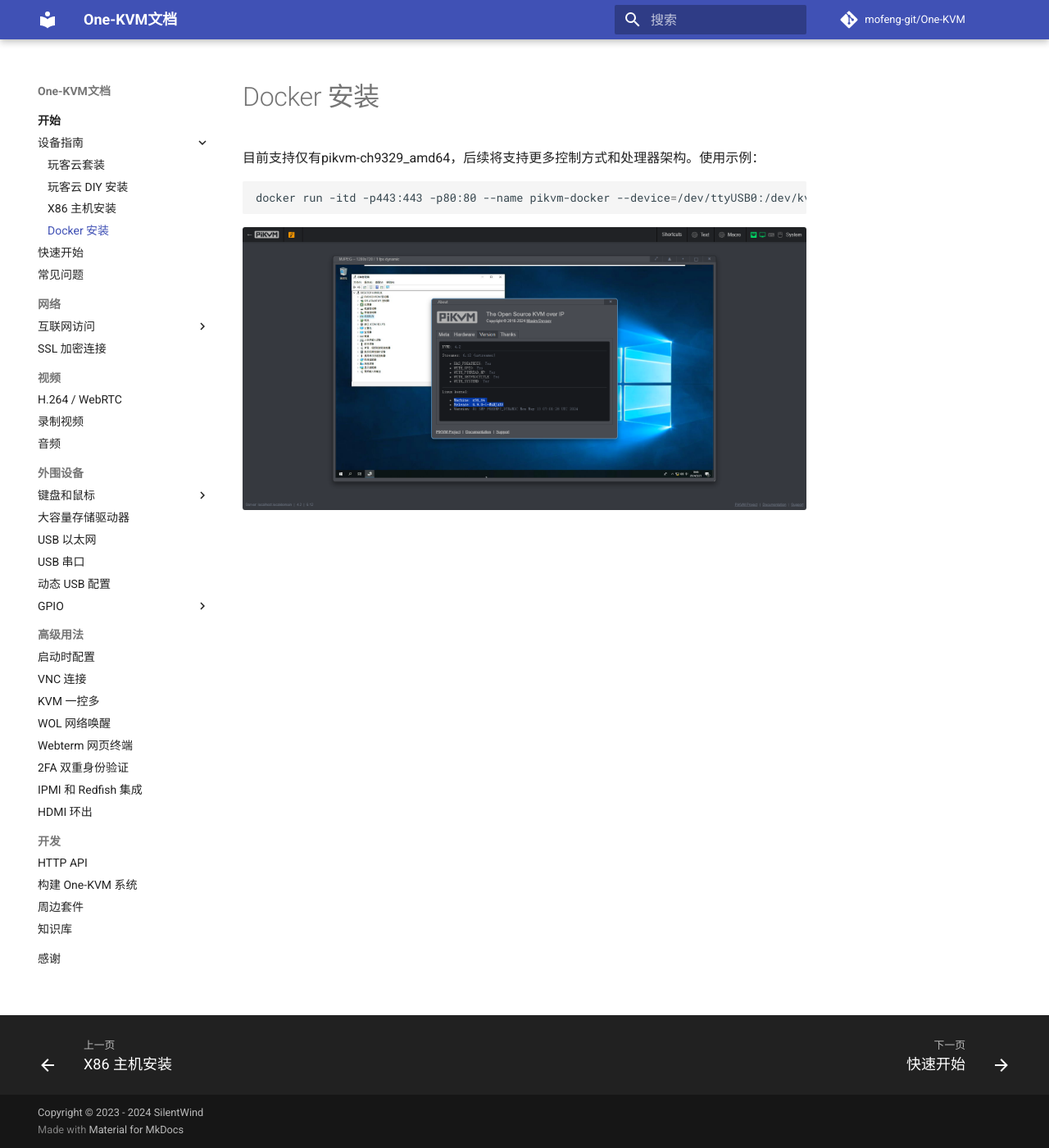
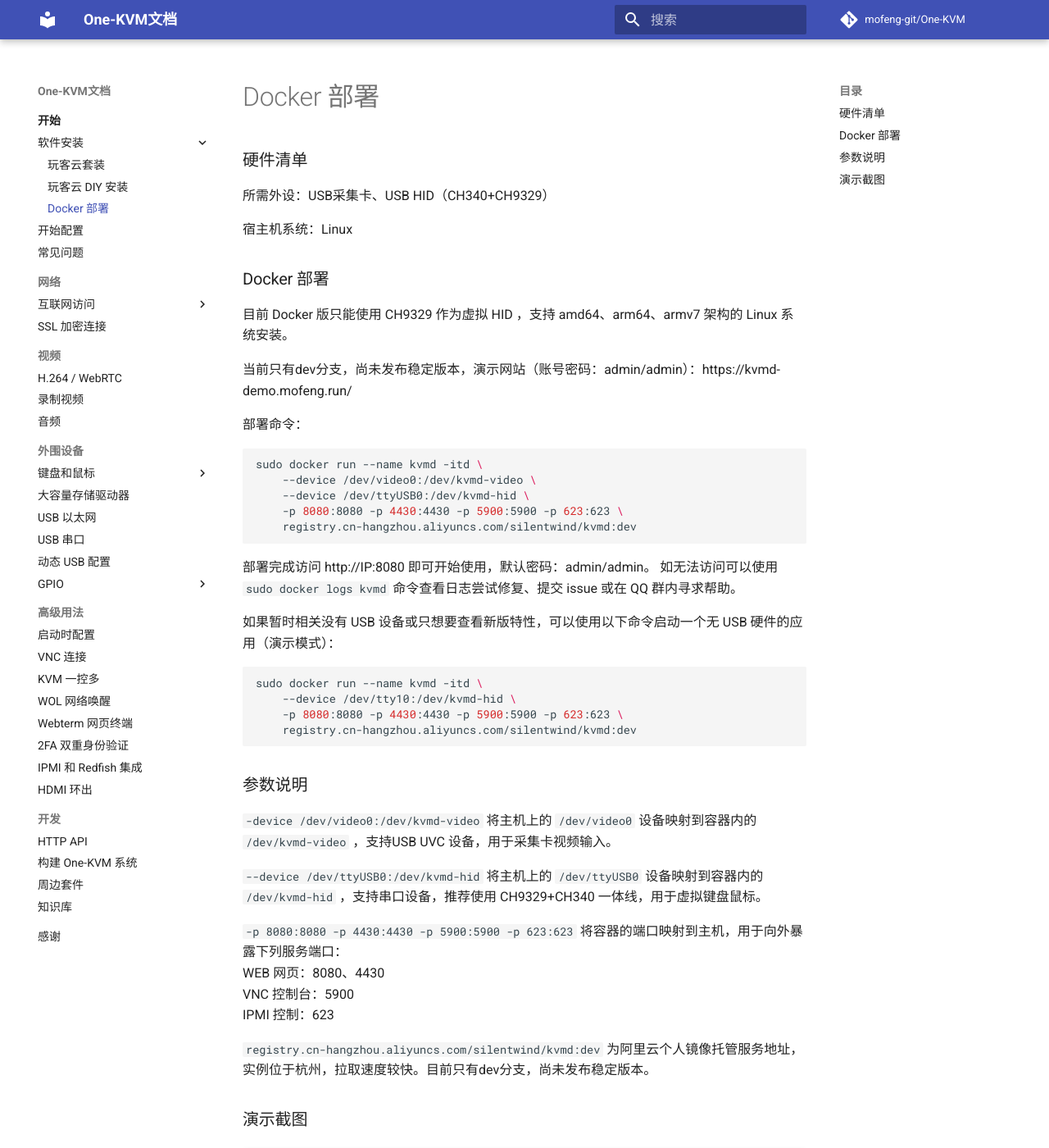
Before and after one commit to mofeng-git/One-KVM_WEB, an MkDocs documentation site: the page built from docs/docker_install.md, in a window 1280 px wide and 1400 px high. Shown: the whole window at 82% size. Built offline with MkDocs 1.6.1 and Material for MkDocs 9.7.7, drawn with Linux system fonts in a browser that asks for light colours; comment, search, counter and statistics services are not loaded; some of the changed text lies outside the part shown.

Commit message:
更新 Docker 部署文档

````diff
--- a/docs/docker_install.md
+++ b/docs/docker_install.md
@@ -1,7 +1,56 @@
-目前支持仅有pikvm-ch9329_amd64，后续将支持更多控制方式和处理器架构。使用示例：
+### 硬件清单
 
-```Bash
-docker run -itd -p443:443 -p80:80 --name pikvm-docker --device=/dev/ttyUSB0:/dev/kvmd-hid --device=/dev/video0:/dev/kvmd-video pikvm-ch9329:0.61
+所需外设：USB采集卡、USB HID（CH340+CH9329）
+
+宿主机系统：Linux
+
+### Docker 部署
+
+目前 Docker 版只能使用 CH9329 作为虚拟 HID ，支持 amd64、arm64、armv7 架构的 Linux 系统安装。
+
+当前只有dev分支，尚未发布稳定版本，演示网站（账号密码：admin/admin）：https://kvmd-demo.mofeng.run/
+
+部署命令：
+```bash
+sudo docker run --name kvmd -itd \
+    --device /dev/video0:/dev/kvmd-video \
+    --device /dev/ttyUSB0:/dev/kvmd-hid \
+    -p 8080:8080 -p 4430:4430 -p 5900:5900 -p 623:623 \
+    registry.cn-hangzhou.aliyuncs.com/silentwind/kvmd:dev
 ```
 
-![img](./img/1717950439628-1.png)
+部署完成访问 http://IP:8080 即可开始使用，默认密码：admin/admin。
+如无法访问可以使用 `sudo docker logs kvmd` 命令查看日志尝试修复、提交 issue 或在 QQ 群内寻求帮助。
+
+如果暂时相关没有 USB 设备或只想要查看新版特性，可以使用以下命令启动一个无 USB 硬件的应用（演示模式）：
+```bash
+sudo docker run --name kvmd -itd \
+    --device /dev/tty10:/dev/kvmd-hid \
+    -p 8080:8080 -p 4430:4430 -p 5900:5900 -p 623:623 \
+    registry.cn-hangzhou.aliyuncs.com/silentwind/kvmd:dev
+```
+
+### 参数说明
+`-device /dev/video0:/dev/kvmd-video` 将主机上的 `/dev/video0` 设备映射到容器内的 `/dev/kvmd-video` ，支持USB UVC 设备，用于采集卡视频输入。
+
+`--device /dev/ttyUSB0:/dev/kvmd-hid` 将主机上的 `/dev/ttyUSB0` 设备映射到容器内的 `/dev/kvmd-hid` ，支持串口设备，推荐使用 CH9329+CH340 一体线，用于虚拟键盘鼠标。
+
+`-p 8080:8080 -p 4430:4430 -p 5900:5900 -p 623:623` 将容器的端口映射到主机，用于向外暴露下列服务端口：<br>
+ WEB 网页：8080、4430<br>
+ VNC 控制台：5900<br>
+ IPMI 控制：623
+
+`registry.cn-hangzhou.aliyuncs.com/silentwind/kvmd:dev` 为阿里云个人镜像托管服务地址，实例位于杭州，拉取速度较快。目前只有dev分支，尚未发布稳定版本。
+
+### 演示截图
+
+???+ note
+    演示网站运行在云服务器上，实际效果因软硬件配置而异。
+
+    演示网站：[https://kvmd-demo.mofeng.run](https://kvmd-demo.mofeng.run)<br>
+    账号/密码：admin/admin
+
+
+![image-20240906193341839](./img/image-20240906193341839.png)
+
+![image-20240906193401576](./img/image-20240906193401576.png)
--- a/docs/x86_install.md
+++ /dev/null
@@ -1,36 +0,0 @@
-最初仅在 Arch 系 Linux 系统上做安装教程，因为这非常简单，只需要处理几个依赖项即可。后续发现  Arch 系 Linux 系统不适合做服务器系统，便基于 srepac/kvmd-armbian 项目的安装脚本对本项目进行了重构，使之能够在 Armbian Jammy 和 Ubuntu Jmamy 系统上进行 PiKVM 的安装。
-
-### 硬件清单
-
-所需硬件：X86主机、USB采集卡、USB HID（CH340+CH9329）
-
-宿主机系统：Ubuntu Jammy
-
-![屏幕截图 2024-05-22 132823](./img/屏幕截图 2024-05-22 132823.png)
-
-### 安装
-
-一键脚本，适用于Ubuntu Jammy系统。演示站即使用此脚本安装。
-
-```Bash
-git clone --depth=1 https://github.com/mofeng-git/One-KVM.git
-cd One-KVM
-sudo bash install-x86.sh
-#第一阶段安装完成需要重启，再进行第二阶段安装
-sudo bash install-x86.sh
-
-#可选功能：H.264 视频编码
-sudo bash kvmd_h264_install.sh
-```
-
-![PixPin_2024-06-22_23-34-45](./img/PixPin_2024-06-22_23-34-45.png)
-
-### 实机演示
-
-!!! note
-    运行在云服务器上，实际效果因软硬件配置而异。
-
-演示网站：[PiKVM X64 DEMO](https://1.12.77.48/)<br>
-账号/密码：admin/admin
-
-![image-20240622153449155](./img/image-20240622153449155.png)
--- a/mkdocs.yml
+++ b/mkdocs.yml
@@ -52,12 +52,12 @@ plugins:
 nav:
     - "开始":
       - "介绍": index.md
-      - "设备指南":
+      - "软件安装":
         - "玩客云套装": onecloud_guide.md
         - "玩客云 DIY 安装": onecloud_install.md
-        - "X86 主机安装": x86_install.md
-        - "Docker 安装": docker_install.md
-      - "快速开始": first_steps.md
+        #- "X86 主机安装": x86_install.md
+        - "Docker 部署": docker_install.md
+      - "开始配置": first_steps.md
       #- "身份认证": auth.md
       - "常见问题": faq.md
 
--- a/requirements.txt
+++ b/requirements.txt
@@ -1,3 +1,4 @@
 mkdocs==1.6.1
 mkdocs-git-revision-date-localized-plugin==1.2.7
 mkdocs-video==1.5.0
+mkdocs-material==9.5.34
````
Also changed, not shown: docs/2fa.md (+2 -4 lines), docs/index.md (+8 -6 lines), docs/img/1717950439628-1.png (deleted), docs/img/IMG_20240609_230522.png (deleted), docs/img/image-20240622153423448.png (deleted), docs/img/image-20240622153449155.png (deleted), docs/img/image-20240906193341839.png (added), docs/img/image-20240906193401576.png (added), docs/img/屏幕截图 2024-05-22 132823.png (deleted), 2 other files.
